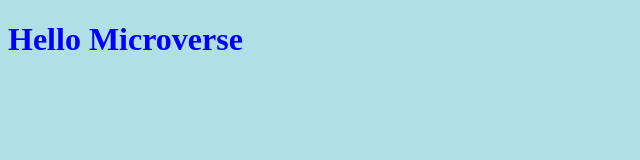
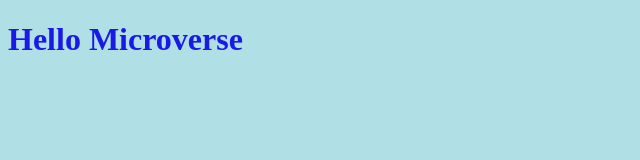
Before and after one commit to brainskev/Hello-world, a website: page index.html in a window 1280 px wide. Shown: the whole page, without its empty margins (0-640 px from the left). Drawn offline with Linux system fonts and the light colour scheme.

Commit message:
change header color

```diff
--- a/styles.css
+++ b/styles.css
@@ -3,7 +3,7 @@ body {
 }
 
 h1 {
-  color: blue;
+  color: rgb(26, 26, 230);
 }
 
 p {
```
